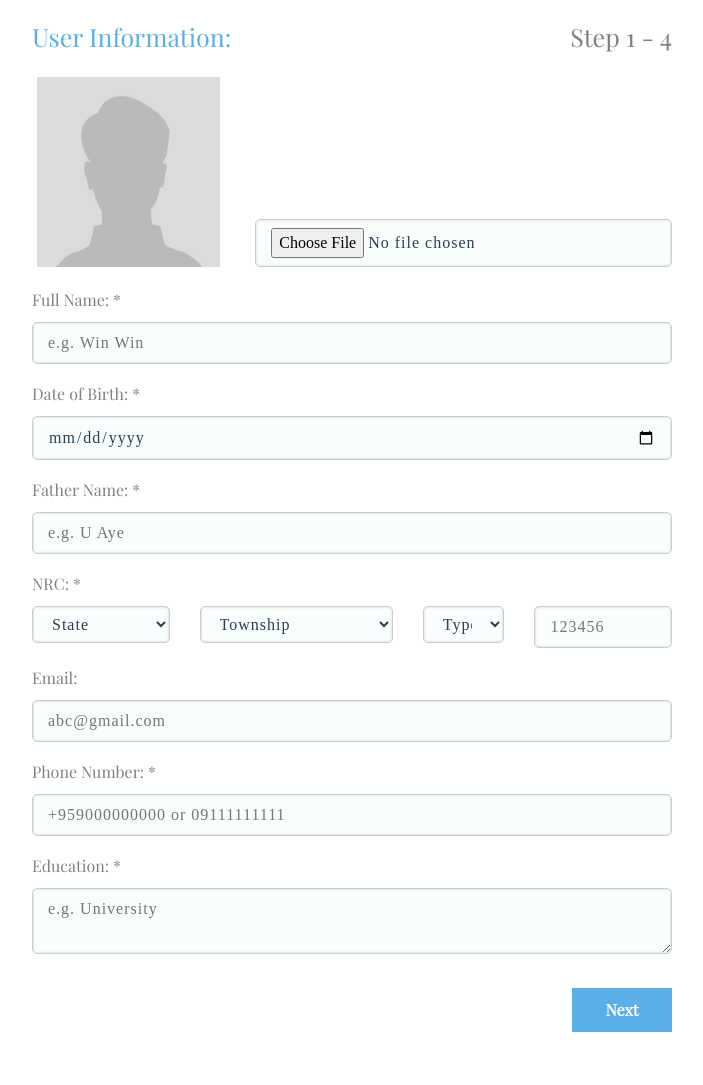
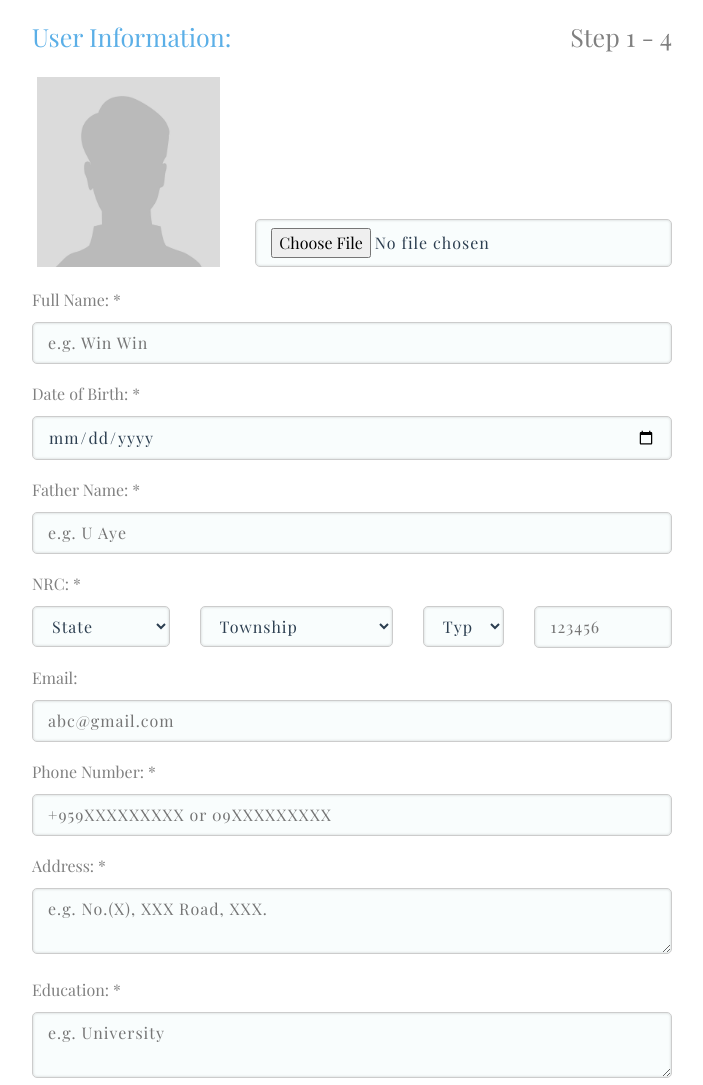
Before and after one commit to AikeNyanLynnOo/jkt-mm-int-php, a PHP site: page /classEnroll.php in a window 1280 px wide. Shown: the part 888-1973 px from the top of the page, without its empty margins (288-991 px from the left). Run offline with PHP 8.4, Linux system fonts and the light colour scheme; some libraries are stand-ins or nearby versions.

Commit message:
validate date of birth and add address field

```diff
--- a/user/frontend/assets/css/main.css
+++ b/user/frontend/assets/css/main.css
@@ -1235,49 +1235,6 @@ figure img {
   outline: none;
 }
 
-/* .step-block {
-  display: flex;
-  width: 60%;
-  padding: 10px 15px;
-  align-items: center;
-  margin: auto;
-}
-
-.step {
-  margin: 20px 0;
-  width: 50px;
-  padding: 10px 0;
-  border: 1px solid #c0cbd8;
-  background-color: #e5ebf1;
-  border-radius: 50%;
-  color: rgb(52, 52, 63);
-  font-size: 20px;
-  text-align: center;
-  vertical-align: middle;
-}
-
-.step-active {
-  background-color: #5BAFE7;
-  color: white;
-}
-
-.line {
-  display: block;
-  width: 30%;
-  height: 5px;
-  border: 1px solid #c0cbd8;
-  background-color: #e5ebf1;
-}
-
-.line-active {
-  background-color: #5BAFE7;
-  color: white;
-}
-
-.first-step {
-  margin-left: 10%;
-} */
-
 .enroll-description {
   color: grey
 }
@@ -1313,21 +1270,15 @@ figure img {
   display: none
 }
 
-/* .input-group {
-  height: 120px;
-  margin-bottom: 20px;
-} */
-
 .form-input {
   padding: 8px 15px 8px 15px;
   border: 1px solid #ccc;
   border-radius: 5px;
   width: 100%;
   margin-bottom: 2px;
-  /* margin-bottom: 20px; */
   margin-top: 2px;
   box-sizing: border-box;
-  font-family: montserrat;
+  font-family: "Playfair Display", serif;
   color: #2C3E50;
   background-color: #f9fdfd;
   font-size: 16px;
@@ -1351,7 +1302,8 @@ figure img {
   cursor: pointer;
   padding: 10px 5px;
   margin: 10px 0px 10px 5px;
-  float: right
+  float: right;
+  font-family: "Playfair Display", serif;
 }
 
 #enrollmentForm .action-button:hover,
@@ -1376,27 +1328,6 @@ figure img {
 #enrollmentForm .action-button-previous:focus {
   background-color: #000000
 }
-
-/* .form-input {
-  width: 100%;
-} */
-
-/* .nrc input,
-.nrc select {
-  padding: 8px 15px 8px 15px;
-  padding: 8px 0 !important;
-  border: 1px solid #ccc;
-  border-radius: 0px;
-  margin-bottom: 2px;
-  margin-top: 2px;
-  width: 100%;
-  box-sizing: border-box;
-  font-family: montserrat;
-  color: #2C3E50;
-  background-color: #ECEFF1;
-  font-size: 16px;
-  letter-spacing: 1px
-} */
 
 .card {
   z-index: 0;
--- a/user/frontend/assets/js/multistepForm.js
+++ b/user/frontend/assets/js/multistepForm.js
@@ -1,6 +1,19 @@
 function Ascending_sort(a, b) {
   return $(b).text().toUpperCase() < $(a).text().toUpperCase() ? 1 : -1;
 }
+
+var today = new Date();
+var maxMonth = today.getMonth() + 1;     // getMonth() is zero-based
+var maxDay = today.getDate();
+var maxYear = today.getFullYear();
+var minYear = today.getFullYear() - 70;
+maxMonth = maxMonth < 10 ? '0' + maxMonth.toString() : maxMonth;
+maxDay = maxDay < 10 ? '0' + maxDay.toString() : maxDay;
+
+var maxDate = maxYear + '-' + maxMonth + '-' + maxDay;
+$('#dob').attr('max', maxDate);
+var minDate = minYear + '-' + 1 + '-' + 1;
+$('#dob').attr('min', minDate);
 
 var nrc = {
   init: function () {
@@ -67,6 +80,20 @@ $(document).ready(function () {
     "NRC number must contain only numbers"
   );
 
+  // $.validator.addMethod(
+  //   "CheckDOB",
+  //   function (value, element) {
+  //     var  minDate = Date.parse("01/01/1990");
+  //     var today = new Date();
+  //     console.log(value);
+  //     var DOB = Date.parse(value);
+  //     if((DOB <= today && DOB >= minDate)) {
+  //       return true;
+  //     }
+  //       return false;
+  //   }, "NotValid"
+  // );
+
   $(".next").click(function () {
     // current_fs = $(this).parent();
     // next_fs = $(this).parent().next();
@@ -93,6 +120,7 @@ $(document).ready(function () {
         },
         bod: {
           required: true,
+          // CheckDOB: true,
         },
         fname: {
           required: true,
@@ -120,6 +148,10 @@ $(document).ready(function () {
           required: true,
           phoneRegex: true,
           minlength: 10,
+        },
+        address: {
+          required: true,
+          minlength: 8,
         },
         edu: {
           required: true,
@@ -162,6 +194,9 @@ $(document).ready(function () {
         },
         phone: {
           required: "Phone number required",
+        },
+        address: {
+          required: "Address required",
         },
         edu: {
           required: "Education required",
--- a/user/frontend/classEnroll.php
+++ b/user/frontend/classEnroll.php
@@ -166,7 +166,7 @@
                   <div class="row mb-3">
                     <div class="col-12 col-sm-12 col-md-12">
                       <label class="fieldlabels">Date of Birth: *</label>
-                      <input type="date" class="form-input" name="dob" id="dob" />
+                      <input type="date" class="form-input" name="dob" id="dob" required />
                     </div>
                   </div>
                   <div class="row mb-3">
@@ -224,7 +224,13 @@
                   <div class="row mb-3">
                     <div class="col-12 col-sm-12 col-md-12">
                       <label class="fieldlabels">Phone Number: *</label>
-                      <input type="number" class="form-input" name="phone" id="phone" placeholder="+959000000000 or 09111111111" />
+                      <input type="number" class="form-input" name="phone" id="phone" placeholder="+959XXXXXXXXX or 09XXXXXXXXX" />
+                    </div>
+                  </div>
+                  <div class="row mb-3">
+                    <div class="col-12 col-sm-12 col-md-12">
+                      <label class="fieldlabels">Address: *</label>
+                      <textarea name="address" class="form-input" id="address" placeholder="e.g. No.(X), XXX Road, XXX."></textarea>
                     </div>
                   </div>
                   <div class="row mb-3">
```
